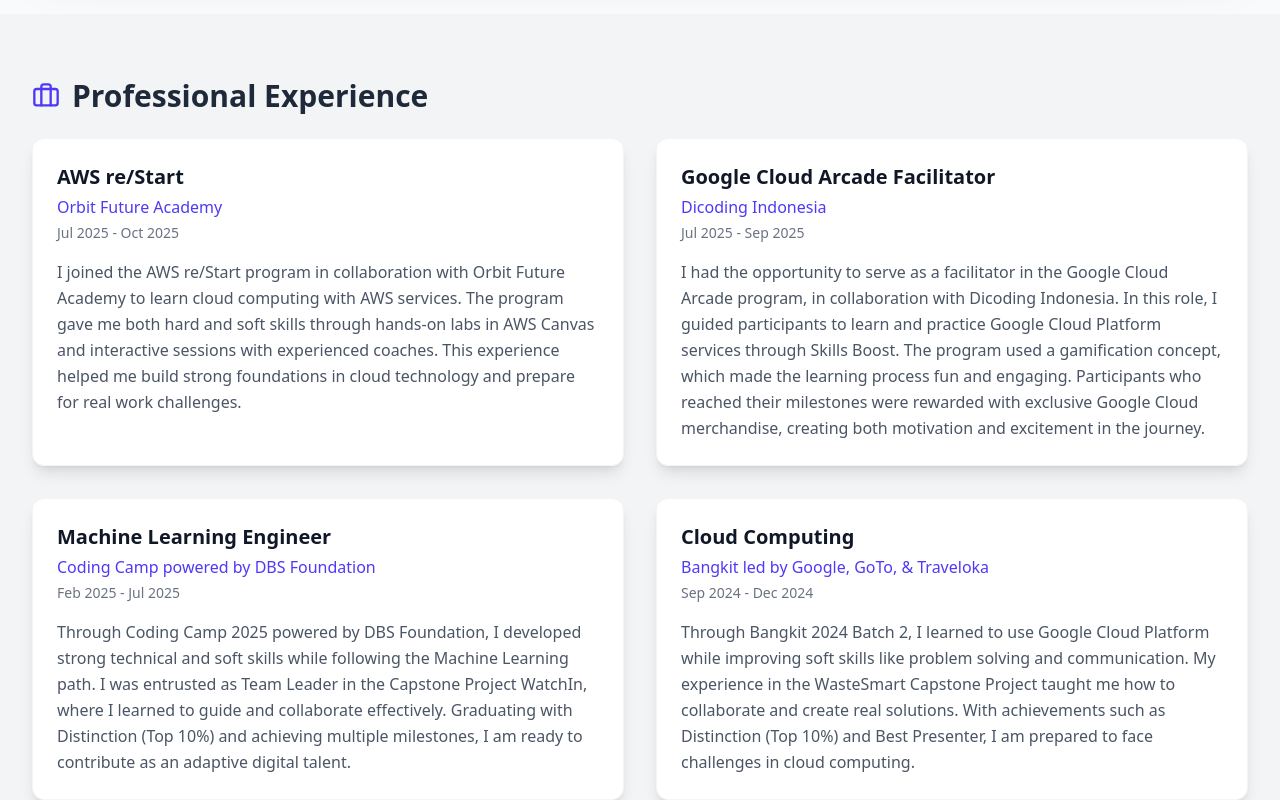
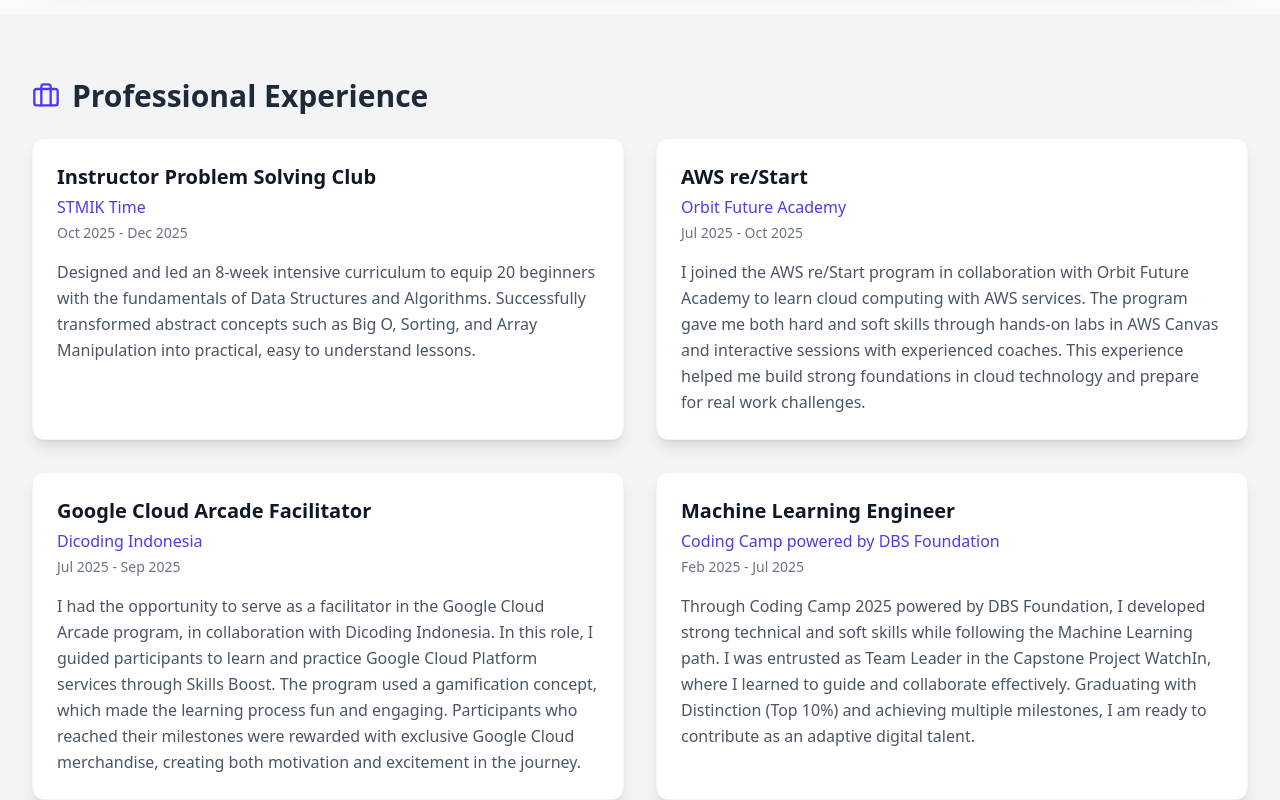
Before and after one commit to tarqhilmarsiregar/my-portfolio-web, a React (Vite) app: page / in a window 1280 px wide. Shown: the part 680-1480 px from the top of the page. Built offline with nearby package versions, Linux system fonts and the light colour scheme.

Commit message:
updated profile picture, updated CV, updated experience, updated project

```diff
--- a/src/App.jsx
+++ b/src/App.jsx
@@ -7,10 +7,16 @@
     name: "Tarq Hilmar Siregar",
     title: "Machine Learning & Cloud Enthusiast | AWS Certified Cloud Practitioner",
     summary: "I have built a strong foundation in cloud computing and machine learning, supported by hands-on projects and collaborative experiences. Along the way, I developed technical expertise while also strengthening leadership, problem solving, communication, and adaptability. Taking roles as both team leader and facilitator allowed me to guide others, work effectively in teams, and deliver impactful solutions. These experiences shaped me into an adaptive digital talent, ready to face challenges and contribute meaningfully in the tech industry.",
-    photoUrl: "https://raw.githubusercontent.com/tarqhilmars29/assets-portfolio/main/IMG_20240904_195954.jpg",
-    cvUrl: "https://drive.google.com/file/d/1Gfi2NKYs6dP0PYhI5xCoUCcIxatu4i6R/view?usp=drive_link",
+    photoUrl: "https://raw.githubusercontent.com/tarqhilmars29/assets-portfolio/main/tarq.jpg",
+    cvUrl: "https://drive.google.com/file/d/1Riein6jsCEm9lgKskmPfZJhPO_8VJ3Qs/view?usp=sharing",
   },
   experiences: [
+    {
+      title: "Instructor Problem Solving Club",
+      company: "STMIK Time",
+      duration: "Oct 2025 - Dec 2025",
+      description: "Designed and led an 8-week intensive curriculum to equip 20 beginners with the fundamentals of Data Structures and Algorithms. Successfully transformed abstract concepts such as Big O, Sorting, and Array Manipulation into practical, easy to understand lessons.",
+    },
     {
       title: "AWS re/Start",
       company: "Orbit Future Academy",
@@ -58,6 +64,13 @@
       link: "https://youtu.be/lzd8HByLiVk",
       imageUrl: "https://raw.githubusercontent.com/tarqhilmars29/assets-portfolio/main/housepricingmlops.png",
     },
+    {
+      name: "AI Course Recommendation System for Students",
+      description: "This project introduces an innovative AI-driven course recommendation system designed to mitigate student dropout rates. By leveraging a Hybrid Stacking Ensemble architecture that integrates the precision of XGBoost with the advanced pattern recognition of Deep Neural Networks (DNN), the system accurately predicts graduation probabilities. Achieving a ROC AUC of 0.9216, the model goes beyond simple suggestions to provide 'academic security' through Top-K course recommendations. Results demonstrate that this hybrid approach delivers a 23% improvement in recommendation quality compared to traditional single-model methods.",
+      technologies: ["Python", "XGBoost", "Scikit-learn", "TensorFlow", "Streamlit"],
+      link: "https://youtu.be/ax3U8hWzJWs",
+      imageUrl: "https://raw.githubusercontent.com/tarqhilmars29/assets-portfolio/main/preview-ai-course-recommendation-system.PNG"
+    }
   ],
   certificates: [
     {
@@ -374,6 +387,7 @@
             <a href="https://www.linkedin.com/in/tarqhilmarsiregar/" className="text-gray-400 hover:text-indigo-400 transition-colors">LinkedIn</a>
             <a href="https://github.com/tarqhilmarsiregar" className="text-gray-400 hover:text-indigo-400 transition-colors">GitHub</a>
             <a href="https://tarqhilmarsiregar.medium.com/" className="text-gray-400 hover:text-indigo-400 transition-colors">Medium</a>
+            <a href="https://www.youtube.com/@TarqHilmarSiregar" className="text-gray-400 hover:text-indigo-400 transition-colors">YouTube</a>
           </div>
         </div>
       </footer>
```
